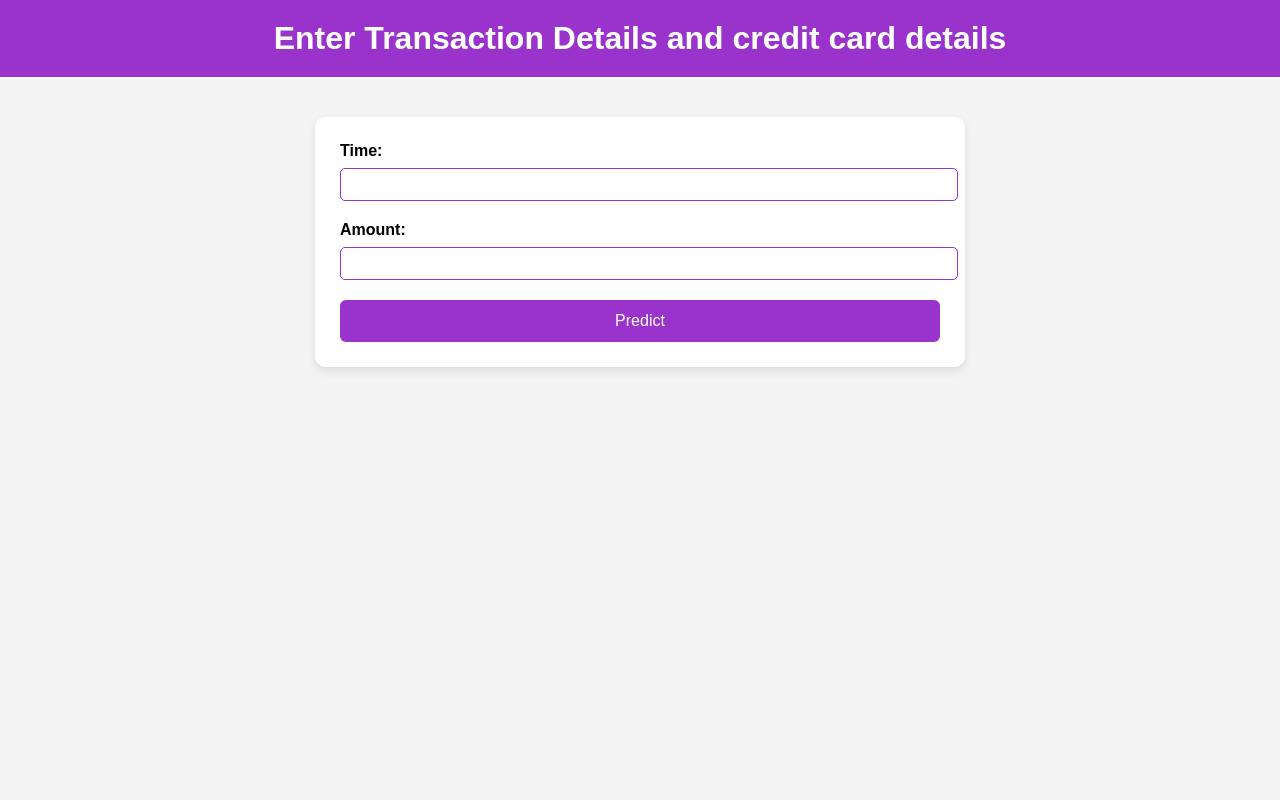
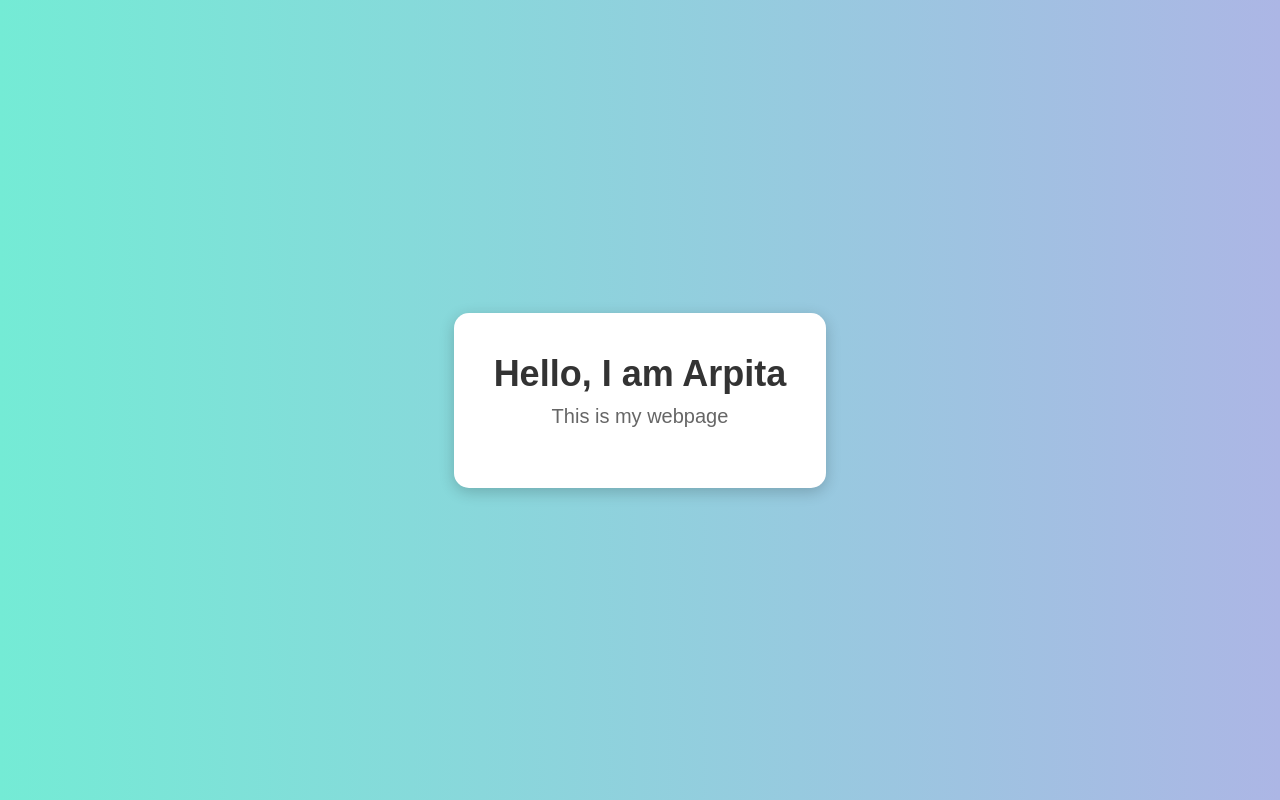
Before and after one commit to arpita-023/cicd_repo, a plain HTML site: page index.html in a window 1280 px wide. Drawn offline with Linux system fonts and the light colour scheme.

Commit message:
Update index.html

```diff
--- a/index.html
+++ b/index.html
@@ -2,71 +2,42 @@
 <html lang="en">
 <head>
   <meta charset="UTF-8">
-    <title>Enter Transaction Details or credit card details</title>
+  <meta name="viewport" content="width=device-width, initial-scale=1.0">
+  <title>Arpita's Webpage</title>
   <style>
     body {
-            font-family: Arial, sans-serif;
-            background-color: #f4f4f4;
+      margin: 0;
       padding: 0;
-            margin: 0;
+      height: 100vh;
+      display: flex;
+      justify-content: center;
+      align-items: center;
+      background: linear-gradient(to right, #74ebd5, #acb6e5);
+      font-family: 'Arial', sans-serif;
+    }
+    .container {
+      text-align: center;
+      background: white;
+      padding: 40px;
+      border-radius: 15px;
+      box-shadow: 0 4px 15px rgba(0, 0, 0, 0.2);
     }
     h1 {
-            text-align: center;
-            background-color: #9933cc;
-            color: white;
-            padding: 20px;
       margin: 0;
+      font-size: 36px;
+      color: #333;
     }
-        form {
-            width: 90%;
-            max-width: 600px;
-            margin: 40px auto;
-            background-color: #fff;
-            padding: 25px;
-            border-radius: 10px;
-            box-shadow: 0 4px 10px rgba(0, 0, 0, 0.1);
-        }
-        label {
-            font-weight: bold;
-        }
-        input[type="text"] {
-            width: 100%;
-            padding: 8px;
-            margin: 8px 0 20px 0;
-            border: 1px solid #9933cc;
-            border-radius: 5px;
-        }
-        input[type="submit"] {
-            background-color: #9933cc;
-            color: white;
-            padding: 12px;
-            border: none;
-            width: 100%;
-            border-radius: 6px;
-            font-size: 16px;
-            cursor: pointer;
-        }
-        input[type="submit"]:hover {
-            background-color: #9933cc;
-        }
-        .result {
-            text-align: center;
-            margin-top: 20px;
-            font-size: 1.2em;
-            font-weight: bold;
-            color: #9933cc;
+    p {
+      margin-top: 10px;
+      font-size: 20px;
+      color: #666;
     }
   </style>
 </head>
 <body>
-    <h1>Enter Transaction Details and credit card details</h1>
-    <form method="POST" action="/predict">
-        <label for="time">Time:</label>
-        <input type="text" name="time" required>
-        <label for="amount">Amount:</label>
-        <input type="text" name="amount" required>
-        <input type="submit" value="Predict">
-    </form>
-
+  <div class="container">
+    <h1>Hello, I am Arpita</h1>
+    <p>This is my webpage</p>
+  </div>
 </body>
 </html>
```
Lines whose indentation alone changed are shown as unchanged.
